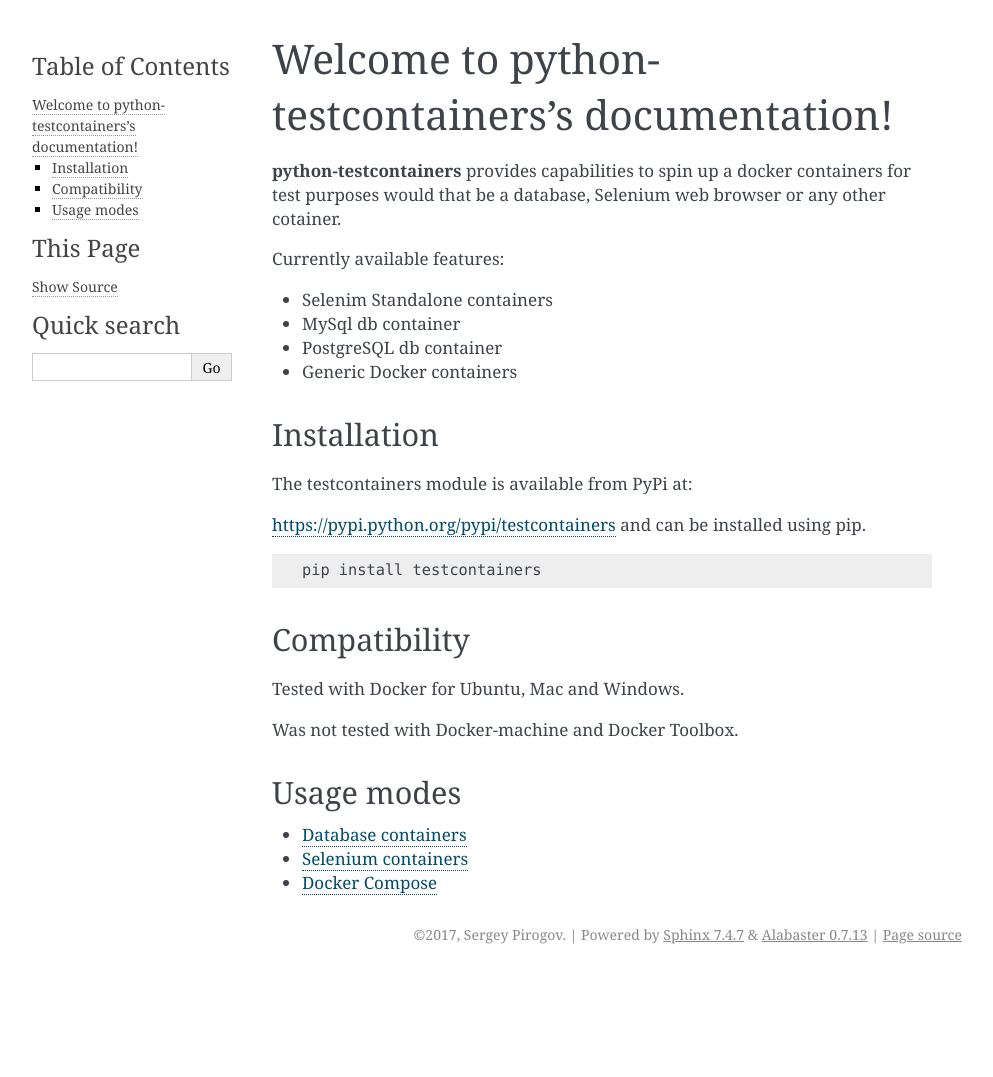
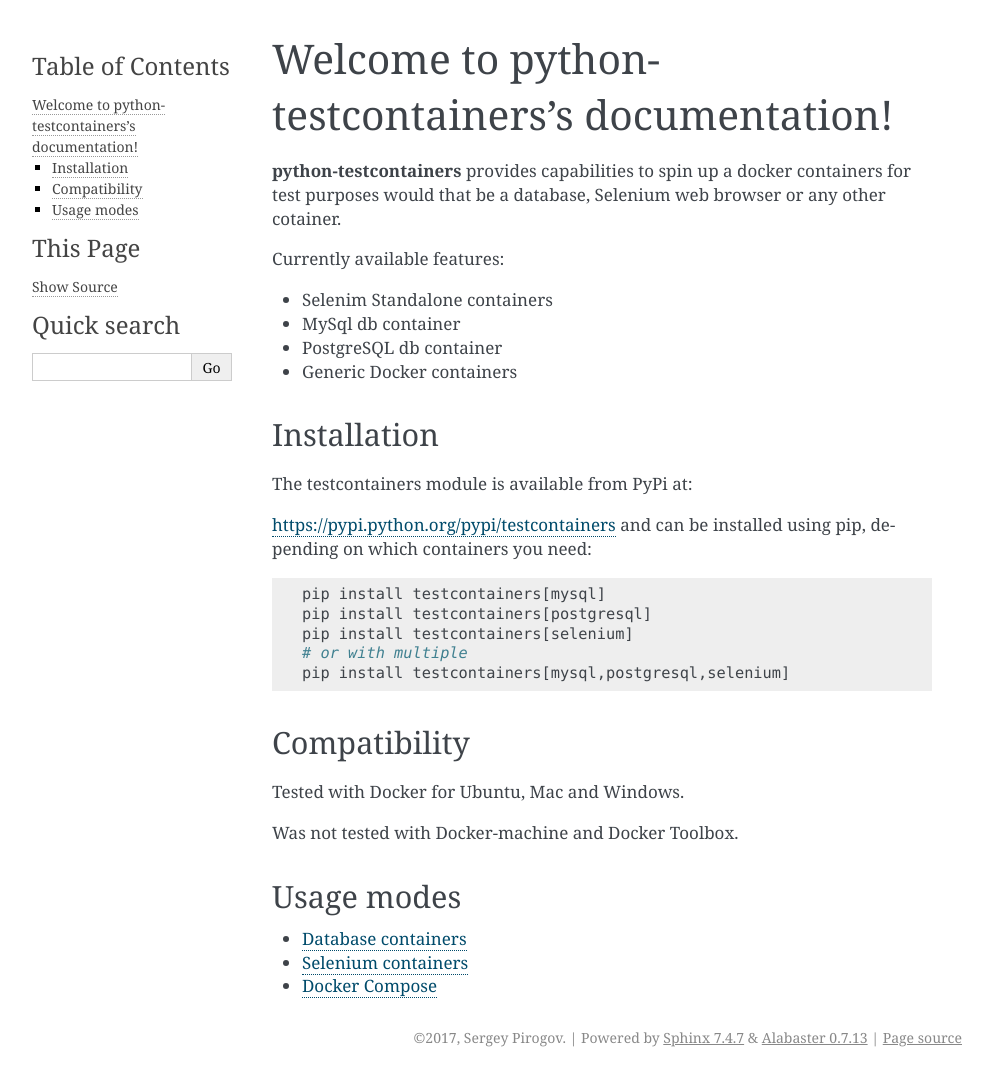
Before and after one commit to testcontainers/testcontainers-python, a Sphinx documentation site: the page built from docs/index.rst, in a window 1280 px wide. Shown: the whole page, without its empty margins (148-1141 px from the left). Built offline with Sphinx 7.4.7, drawn with Linux system fonts in a browser that asks for light colours; pages that are not in the unit, such as notebooks, are missing from menus; before the commit the page ends 974 px from its top, so only the background shows below that.

```diff
--- a/docs/index.rst
+++ b/docs/index.rst
@@ -21,11 +21,15 @@ Installation
 The testcontainers module is available from PyPi at:
 
 https://pypi.python.org/pypi/testcontainers
-and can be installed using pip.
+and can be installed using pip, depending on which containers you need:
 
 ::
 
-   pip install testcontainers
+   pip install testcontainers[mysql]
+   pip install testcontainers[postgresql]
+   pip install testcontainers[selenium]
+   # or with multiple
+   pip install testcontainers[mysql,postgresql,selenium]
 
 
 Compatibility
```
Also changed, not shown: README.md (+7 -3 lines), setup.py (+5 -5 lines), 1 other file.
